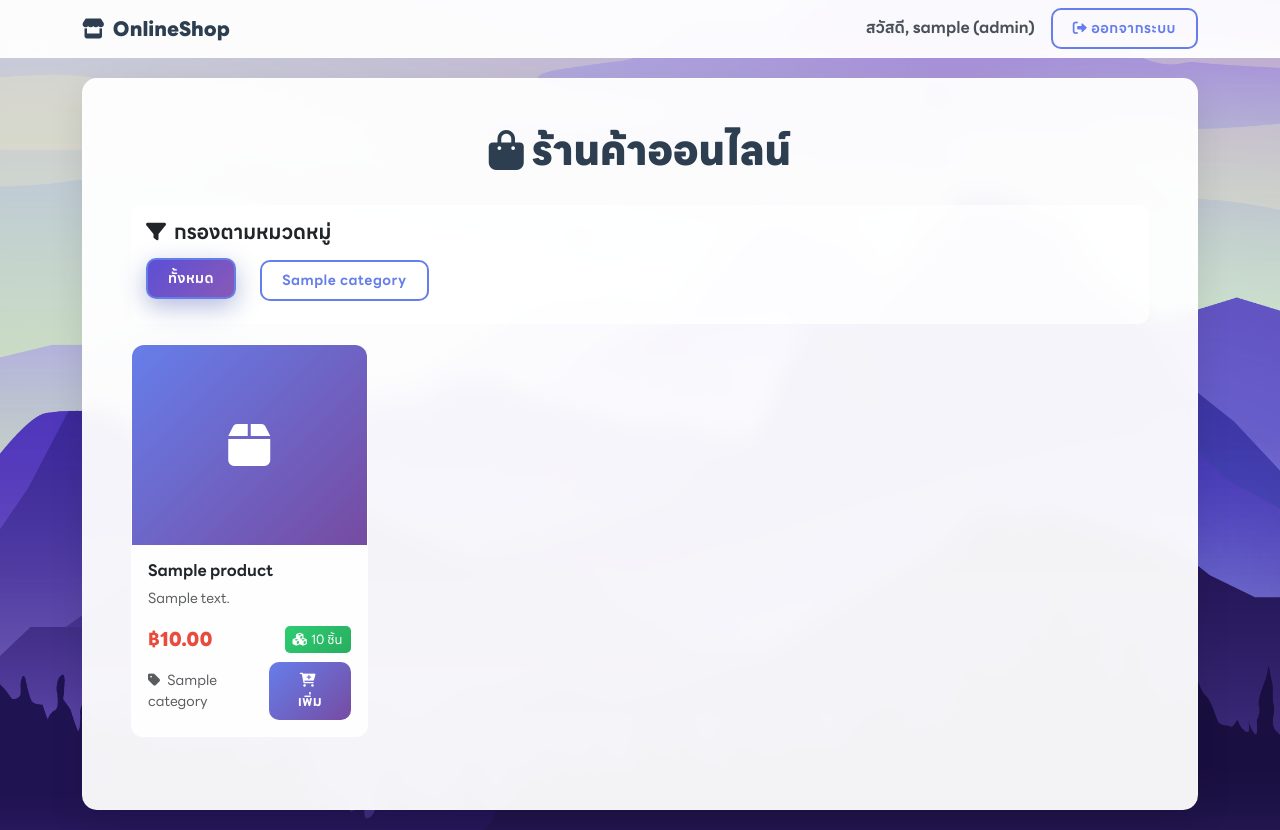
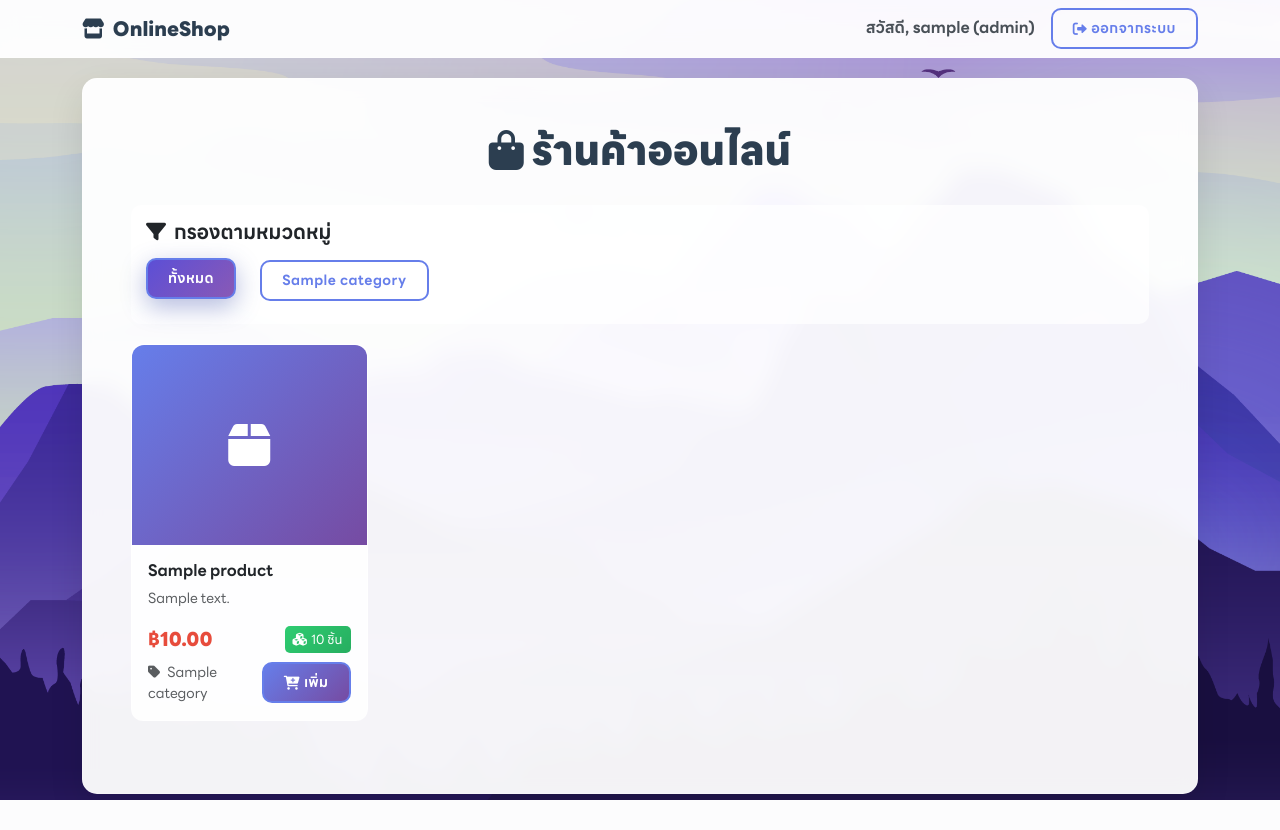
Before and after one commit to Mifuyuu/OnlineShop, a PHP site: page /index.php in a window 1280 px wide. After the commit the page ends 800 px from the top, so only its background shows below. Run offline with PHP 8.4, Linux system fonts and the light colour scheme; the visitor is signed in with stand-in values (Sample User, id 1); tables that the repository leaves empty or names only in its code hold one stand-in row (values such as "Sample post").

Commit message:
Update index.php

```diff
--- a/index.php
+++ b/index.php
@@ -93,7 +93,11 @@ $categories = $stmt_categories->fetchAll(PDO::FETCH_ASSOC);
             letter-spacing: 0.5px;
             transition: all 0.3s ease;
             background: linear-gradient(135deg, #667eea 0%, #764ba2 100%);
-            border: none;
+            border: 2px solid #667eea;
+            min-height: 36px;
+            display: inline-flex;
+            align-items: center;
+            justify-content: center;
         }
 
         .btn-primary:hover {
@@ -109,6 +113,10 @@ $categories = $stmt_categories->fetchAll(PDO::FETCH_ASSOC);
             transition: all 0.3s ease;
             border: 2px solid #667eea;
             color: #667eea;
+            min-height: 36px;
+            display: inline-flex;
+            align-items: center;
+            justify-content: center;
         }
 
         .btn-outline-primary:hover {
```
